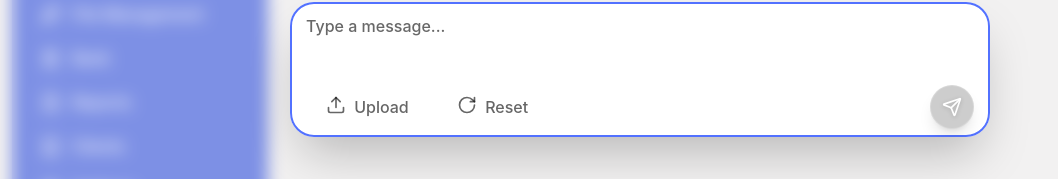
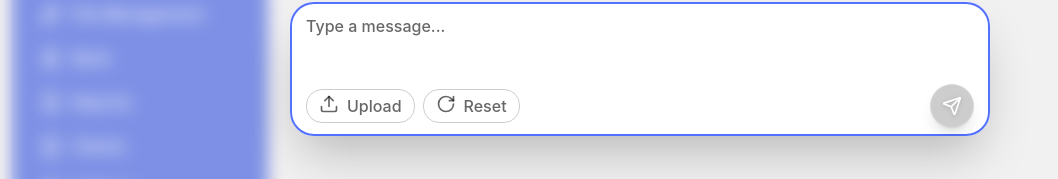
Before and after one commit to LeoBenciu/Finova, a React (Vite) app in the folder client/: page / in a window 1280 px wide. Both pictures are taken after a click on the button "Finly AI". Shown: the part 228-407 px from the top of the page, without its empty margins (0-1058 px from the left). Built offline with nearby package versions, Linux system fonts and the light colour scheme.

Commit message:
Refine chat

```diff
--- a/client/src/app/Components/AiChatSidebar.tsx
+++ b/client/src/app/Components/AiChatSidebar.tsx
@@ -111,7 +111,7 @@ const AIChatSidebar = ({ isOpen, onClose }: AIChatSidebarProps) => {
         ${isOpen ? 'opacity-100 scale-100' : 'opacity-0 scale-90 pointer-events-none'}`}>
 
         <div className={`flex-1 ${isEmpty ? 'max-h-[150px] min-h-[130px]' : ''} overflow-y-auto p-6 space-y-6
-          scrollbar-thin scrollbar-thumb-red scrollbar-track-transparent` }>
+          scrollbar-thin scrollbar-thumb-gray-300 scrollbar-track-transparent` }>
           {isEmpty && (
               <div className="flex flex-row justify-center items-center my-4">
                 <Aperture size={65} className="group-hover:scale-110 transition-transform duration-300 drop-shadow-lg mr-2 text-[var(--primary)]" />
@@ -126,7 +126,7 @@ const AIChatSidebar = ({ isOpen, onClose }: AIChatSidebarProps) => {
                 <div className={`w-10 h-10 rounded-2xl flex items-center justify-center flex-shrink-0 border-2 shadow-lg
                   ${message.sender === 'user'
                     ? 'bg-gradient-to-br from-[var(--primary)] to-blue-500 text-white border-[var(--primary)]/60'
-                    : 'bg-white text-[var(--text2)] border-[var(--text4)]'
+                    : 'bg-white text-[var(--text2)] border-neutral-200'
                   }`}>
                   {message.sender === 'user' ? <User size={18} /> : <Aperture size={18} />}
                 </div>
@@ -138,8 +138,8 @@ const AIChatSidebar = ({ isOpen, onClose }: AIChatSidebarProps) => {
                 }`}>
                   <div className={`absolute inset-0 rounded-3xl ${
                     message.sender === 'user'
-                      ? 'bg-white'
-                      : 'bg-[var(--primary)]'
+                      ? 'bg-[var(--primary)]'
+                      : ' bg-white'
                   }`}></div>
 
                   <div className="relative">
@@ -204,8 +204,8 @@ const AIChatSidebar = ({ isOpen, onClose }: AIChatSidebarProps) => {
               <div className='flex flex-row justify-between items-center'>
 
               <div className='flex flex-row gap-2'>
-              <button className='flex flex-row gap-2 bg-white rounded-2xl text-black/60'><Upload size={20} /> Upload</button>
-              <button className='flex flex-row gap-2 bg-white rounded-2xl text-black/60'><RotateCw size={20} /> Reset</button>
+              <button className='flex flex-row gap-2 bg-white rounded-2xl text-black/60 border border-[var(--text4)] px-3 py-1 hover:bg-gray-100'><Upload size={20} /> Upload</button>
+              <button className='flex flex-row gap-2 bg-white rounded-2xl text-black/60 border border-[var(--text4)] px-3 py-1 hover:bg-gray-100'><RotateCw size={20} /> Reset</button>
               </div>
 
               <button
```
